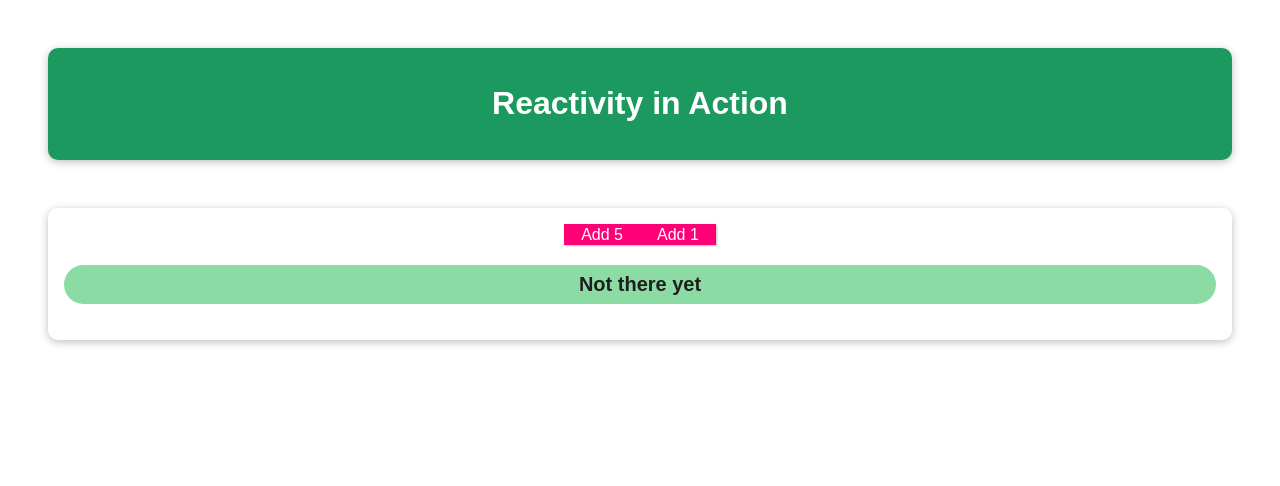
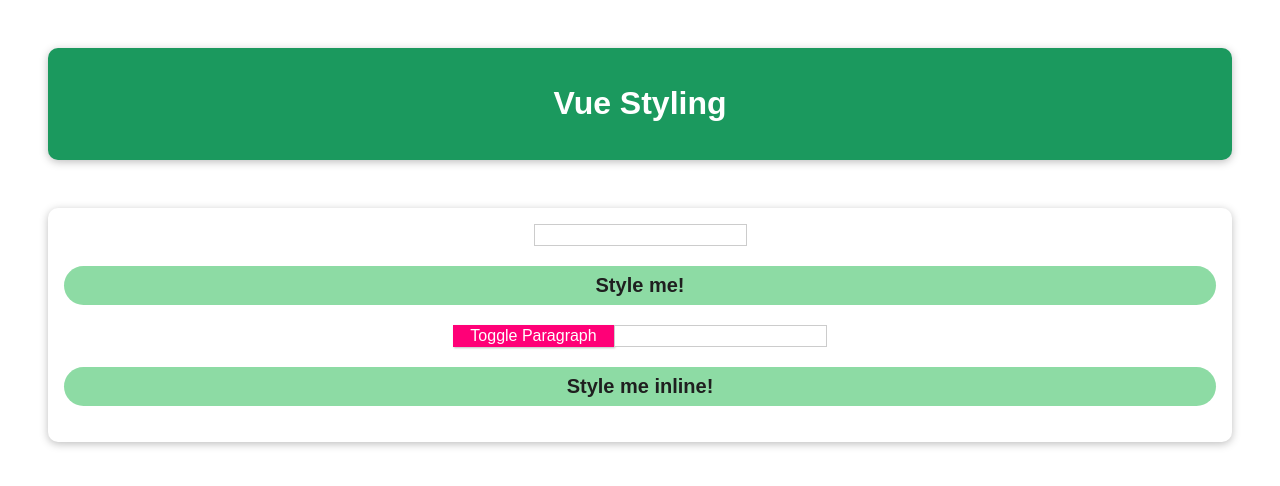
Before and after one commit to brrond/vuejs-learning, a Vue app in the folder basic-01/: page / in a window 1280 px wide. Shown: the top 486 px of the page. Built offline with nearby package versions, Linux system fonts and the light colour scheme.

Commit message:
Complete fourth assigement

```diff
--- a/basic-01/src/App.vue
+++ b/basic-01/src/App.vue
@@ -1,49 +1,63 @@
 <script setup lang="ts">
-import { computed, ref, watch } from 'vue';
+import { ref } from 'vue';
 
-const goal = 37;
-var calculatedNumber = ref(0);
-var active = ref(true);
-var valueToShow = computed(() => {
-  if (calculatedNumber.value < goal) {
-    return "Not there yet";
-  } else if (calculatedNumber.value > goal) {
-    return "Too much!";
+var userInput = ref('');
+var user1Active = ref(false);
+var user2Active = ref(false);
+
+function handleUserInput(event: Event) {
+  userInput.value = event.target.value;
+  if (userInput.value === "user1") {
+    user1Active.value = true;
+    user2Active.value = false;
+  } else if (userInput.value === "user2") {
+    user1Active.value = false;
+    user2Active.value = true;
   } else {
-    return calculatedNumber.value.toString();
+    user1Active.value = false;
+    user2Active.value = false;
   }
-});
-
-function add(n: number) {
-  calculatedNumber.value += n;
 }
 
-watch(calculatedNumber, (newValue) => {
-  if (newValue > goal) {
-    setTimeout(() => {
-      calculatedNumber.value = 0;
-      active.value = true;
-    }, 2000);
-    active.value = false;
-  } else if (newValue == goal) {
-    setTimeout(() => {
-      calculatedNumber.value = 0;
-      active.value = true;
-    }, 5000);
-    active.value = false;
-  }
-});
+var isVisible = ref(true);
+
+function toggleVisibility() {
+  isVisible.value = !isVisible.value;
+}
+
+var color = ref("");
 </script>
 
 <template>
   <header>
-    <h1>Reactivity in Action</h1>
+    <h1>Vue Styling</h1>
   </header>
   <section id="assignment">
-    <button @click="add(5)" v-bind:disabled="!active">Add 5</button>
-    <button @click="add(1)" v-bind:disabled="!active">Add 1</button>
-    <p>{{valueToShow}}</p>
+    <input type="text" @input="handleUserInput"/>
+    <p :class="{user1: user1Active, user2: user2Active, visible: isVisible, hidden: !isVisible}">Style me!</p>
+    <button @click="toggleVisibility">Toggle Paragraph</button>
+
+    <input type="text" v-model="color"/>
+    <p :style="{color: color}">Style me inline!</p>
   </section>
 </template>
 
-<style scoped></style>
+<style scoped>
+.user1 {
+  background-color: blue;
+  color: white;
+}
+
+.user2 {
+  background-color: purple;
+  color: white;
+}
+
+.hidden {
+  display: none;
+}
+
+.visible {
+  display: block;
+}
+</style>
--- a/basic-01/src/assets/main.css
+++ b/basic-01/src/assets/main.css
@@ -35,7 +35,7 @@ header {
   margin: 0 0 1rem 0;
 }
 
-#assignment p {
+p {
   font-size: 1.25rem;
   font-weight: bold;
   background-color: #8ddba4;
```
